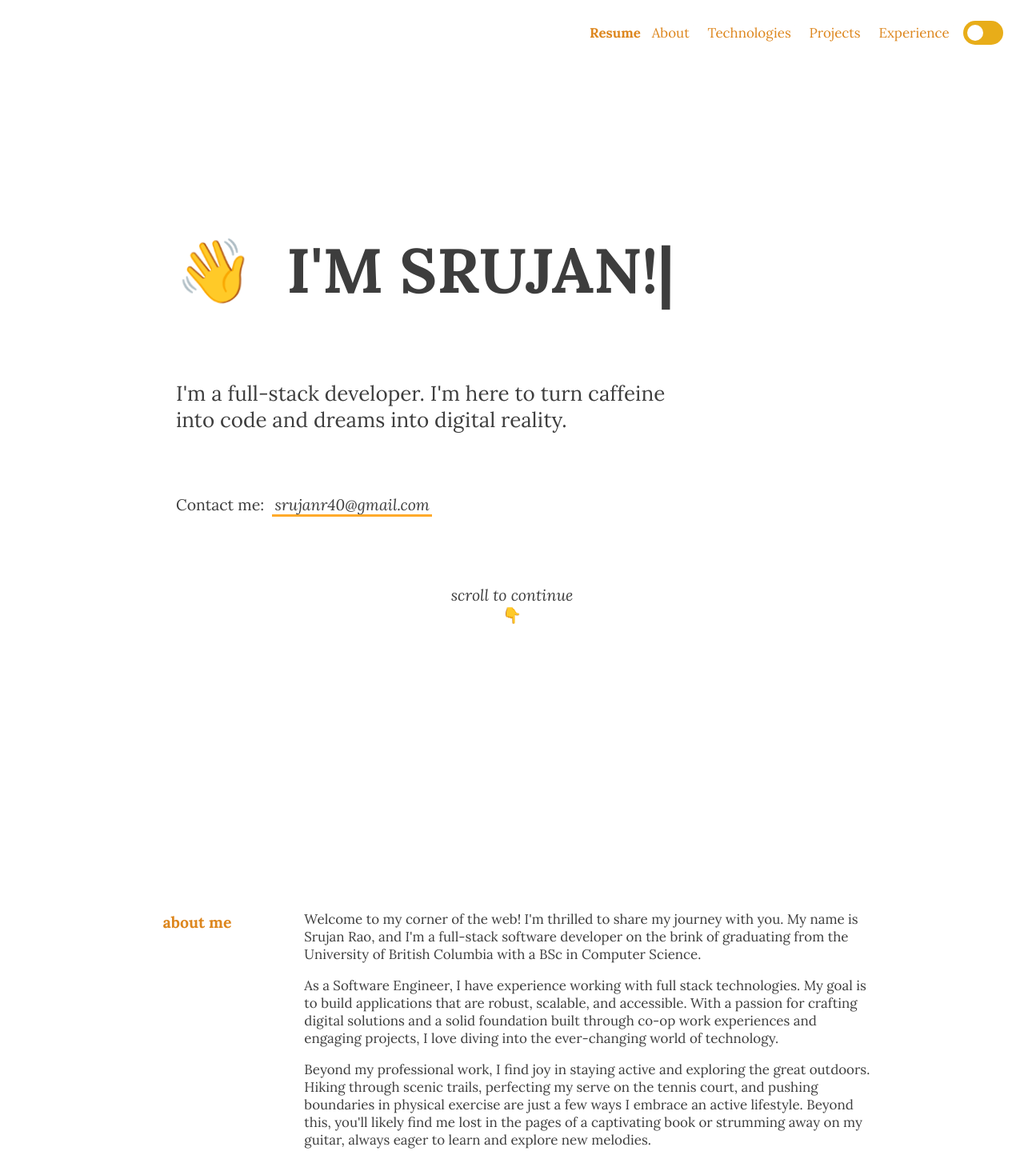
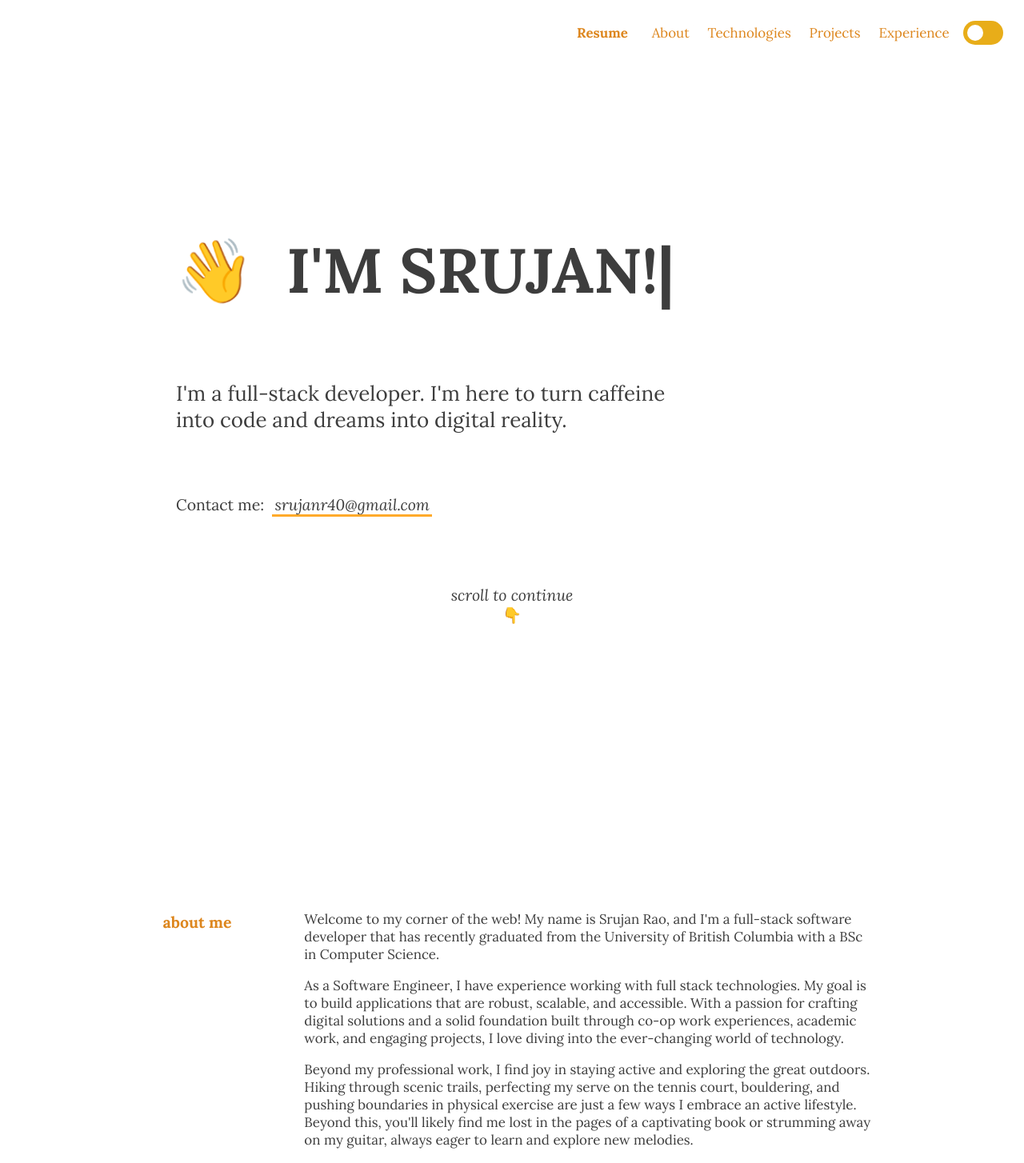
Before and after one commit to srujanr40/personal_website, a React (Create React App) app in the folder client/: page / in a window 1280 px wide. Shown: the top 1454 px of the page at 80% size. Built offline with nearby package versions, Linux system fonts and the light colour scheme.

Commit message:
styling + updated about

```diff
--- a/client/src/components/AboutMe/AboutMe.jsx
+++ b/client/src/components/AboutMe/AboutMe.jsx
@@ -31,20 +31,19 @@ export default function AboutMe() {
                 <p>about me</p>
             </div>
             <div className='about_text'>
-                <p> Welcome to my corner of the web! I'm thrilled to share my journey with you.
-                    My name is Srujan Rao, and I'm a full-stack software developer on the brink of
-                    graduating from the University of British Columbia with a BSc in Computer Science.
+                <p> Welcome to my corner of the web! My name is Srujan Rao, and I'm a full-stack software developer that has recently
+                    graduated from the University of British Columbia with a BSc in Computer Science.
                 </p>
                 <p>
                     As a Software Engineer, I have experience working with full stack technologies. My goal is to build applications
                     that are robust, scalable, and accessible.
 
-                    With a passion for crafting digital solutions and a solid foundation built through co-op work experiences and
+                    With a passion for crafting digital solutions and a solid foundation built through co-op work experiences, academic work, and
                     engaging projects, I love diving into the ever-changing world of technology.
                 </p>
                 <p>
                     Beyond my professional work, I find joy in staying active and exploring the great outdoors. Hiking through scenic
-                    trails, perfecting my serve on the tennis court, and pushing boundaries in physical exercise are just a few ways
+                    trails, perfecting my serve on the tennis court, bouldering, and pushing boundaries in physical exercise are just a few ways
                     I embrace an active lifestyle. Beyond this, you'll likely find me lost in the pages of a captivating book or strumming
                     away on my guitar, always eager to learn and explore new melodies.
                 </p>
--- a/client/src/components/Footer/Footer.css
+++ b/client/src/components/Footer/Footer.css
@@ -1,29 +1,43 @@
 @media screen and (max-width: 600px) {
     .footer {
-        padding-left: 4em;
+        margin-left: 4em;
+        margin-right: 4rem;
     }
 }
 
 @media screen and (min-width: 600px) {
     .footer {
-        padding-left: 10em;
+        margin-left: 20em;
+        margin-right: 20rem;
     }
 }
 
 .footer {
     display: flex;
+    flex-direction: row;
+    justify-content: space-between; /* Distributes space between the items */
+    font-family: 'lora';
 }
 
 .footer_left {
     font-size: 100%;
     position: relative;
-
-    font-family: 'lora';
 }
 
 .footer_left p {
-    font-weight: bold;
+    font-weight: medium;
     color: #dd861d;
     margin-top: -0.5em;
-    font-family: 'lora';
 }
+
+.footer_right {
+    display: flex;
+    align-items: flex-end;
+    font-size: 100%;
+}
+
+.footer_right p {
+    font-weight: medium;
+    color: #dd861d;
+    margin-top: -0.5em;
+}
--- a/client/src/components/Footer/Footer.jsx
+++ b/client/src/components/Footer/Footer.jsx
@@ -5,10 +5,12 @@ export default function Footer() {
         <div className="footer">
             <div className="footer_left">
                 <p>
+                    Designed and developed by Srujan Rao, 2024
+                </p>
+            </div>
+            <div className="footer_right">
+                <p>
                     Built with React and Framer Motion.
-                </p>
-                <p>
-                    Designed and developed by Srujan Rao, 2024
                 </p>
             </div>
         </div>
--- a/client/src/components/Navbar/Navbar.css
+++ b/client/src/components/Navbar/Navbar.css
@@ -29,7 +29,7 @@
 }
 
 .resume_div {
-    margin-right: 0.4rem;
+    margin-right: 2rem;
 }
 
 
```
Also changed, not shown: 1 other file (tests, documents, lock files or other folders).
